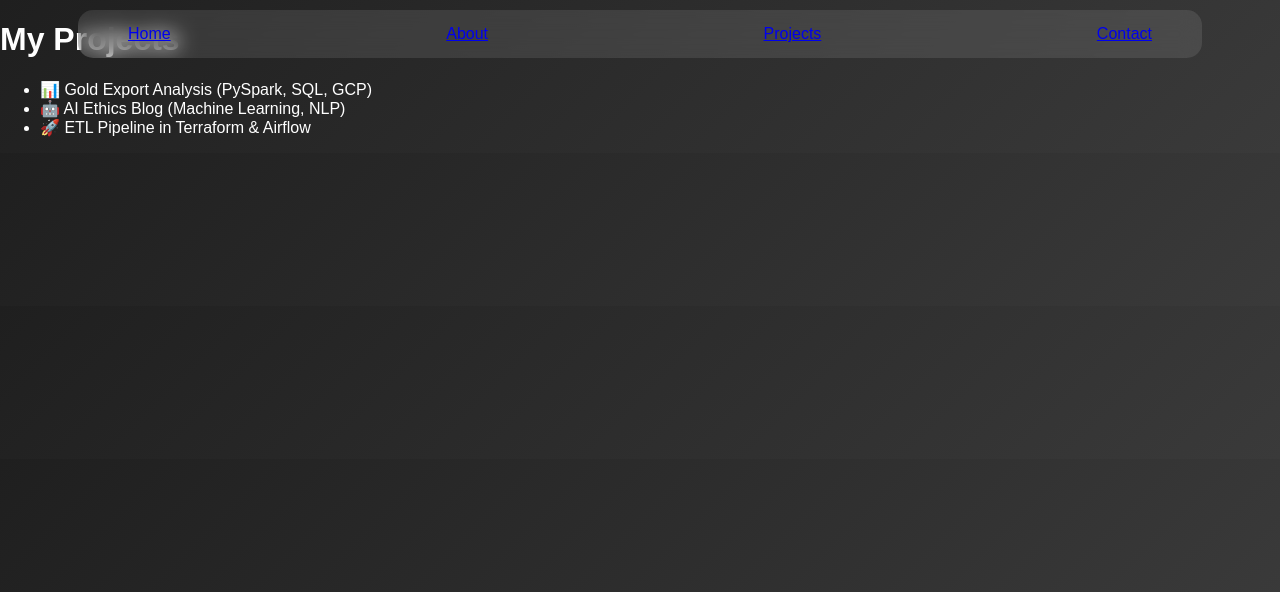
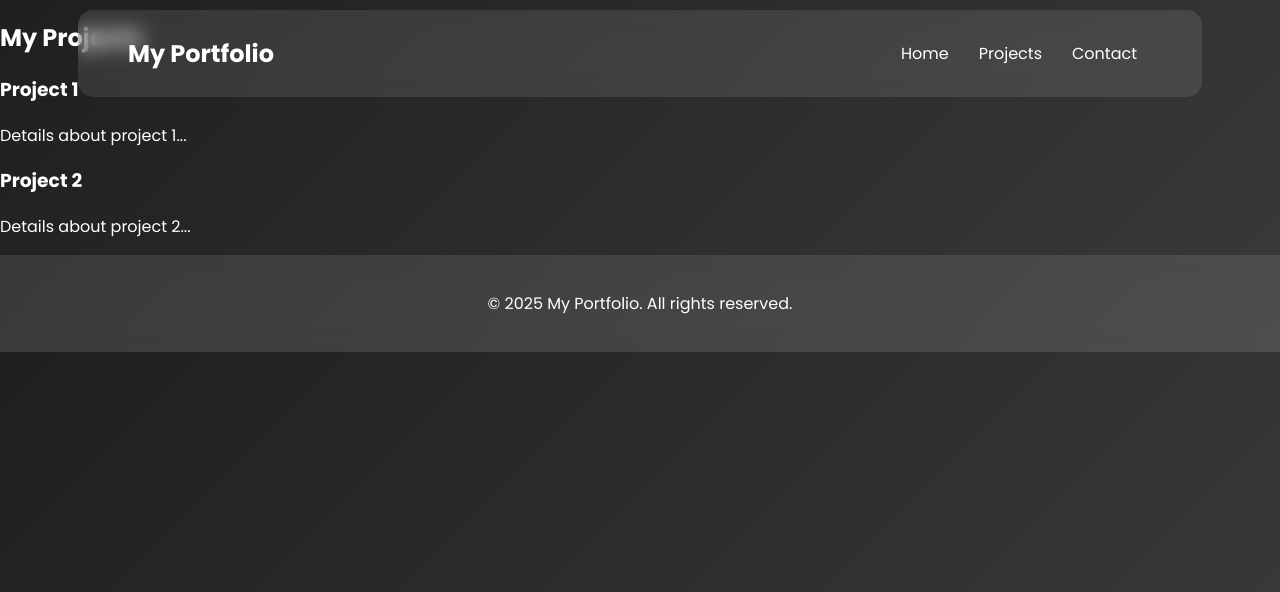
Before and after one commit to kabeera1007/portfolio, a Python web app: template templates/projects.html in a window 1280 px wide. Shown: the top 592 px of the page. Run offline with Jinja, Linux system fonts and the light colour scheme; the template is opened without the code that fills it, so the values that code supplies are empty.

Commit message:
Updated contact and projects pages

```diff
--- a/templates/projects.html
+++ b/templates/projects.html
@@ -3,25 +3,39 @@
 <head>
     <meta charset="UTF-8">
     <meta name="viewport" content="width=device-width, initial-scale=1.0">
-    <title>My Projects</title>
-    <link rel="stylesheet" href="{{ url_for('static', filename='styles.css') }}">
+    <title>Projects - My Portfolio</title>
+    <link href="https://fonts.googleapis.com/css2?family=Poppins:wght@300;400;700&display=swap" rel="stylesheet">
+    <link rel="stylesheet" href="styles.css">
 </head>
 <body>
     <header>
-        <h1>My Projects</h1>
         <nav>
-            <a href="/">Home</a>
-            <a href="/about">About</a>
-            <a href="/projects">Projects</a>
-            <a href="/contact">Contact</a>
+            <div class="logo">My Portfolio</div>
+            <ul class="nav-links">
+                <li><a href="/">Home</a></li>
+                <li><a href="/projects">Projects</a></li>
+                <li><a href="/contact">Contact</a></li>
+            </ul>
         </nav>
     </header>
-    <main>
-        <ul>
-            <li>📊 Gold Export Analysis (PySpark, SQL, GCP)</li>
-            <li>🤖 AI Ethics Blog (Machine Learning, NLP)</li>
-            <li>🚀 ETL Pipeline in Terraform & Airflow</li>
-        </ul>
-    </main>
+
+    <section class="projects">
+        <h1>My Projects</h1>
+        <div class="project-list">
+            <div class="project-card">
+                <h3>Project 1</h3>
+                <p>Details about project 1...</p>
+            </div>
+            <div class="project-card">
+                <h3>Project 2</h3>
+                <p>Details about project 2...</p>
+            </div>
+            <!-- Add more project cards as needed -->
+        </div>
+    </section>
+
+    <footer>
+        <p>&copy; 2025 My Portfolio. All rights reserved.</p>
+    </footer>
 </body>
 </html>
```
Also changed, not shown: templates/contact.html (+29 -12 lines).
